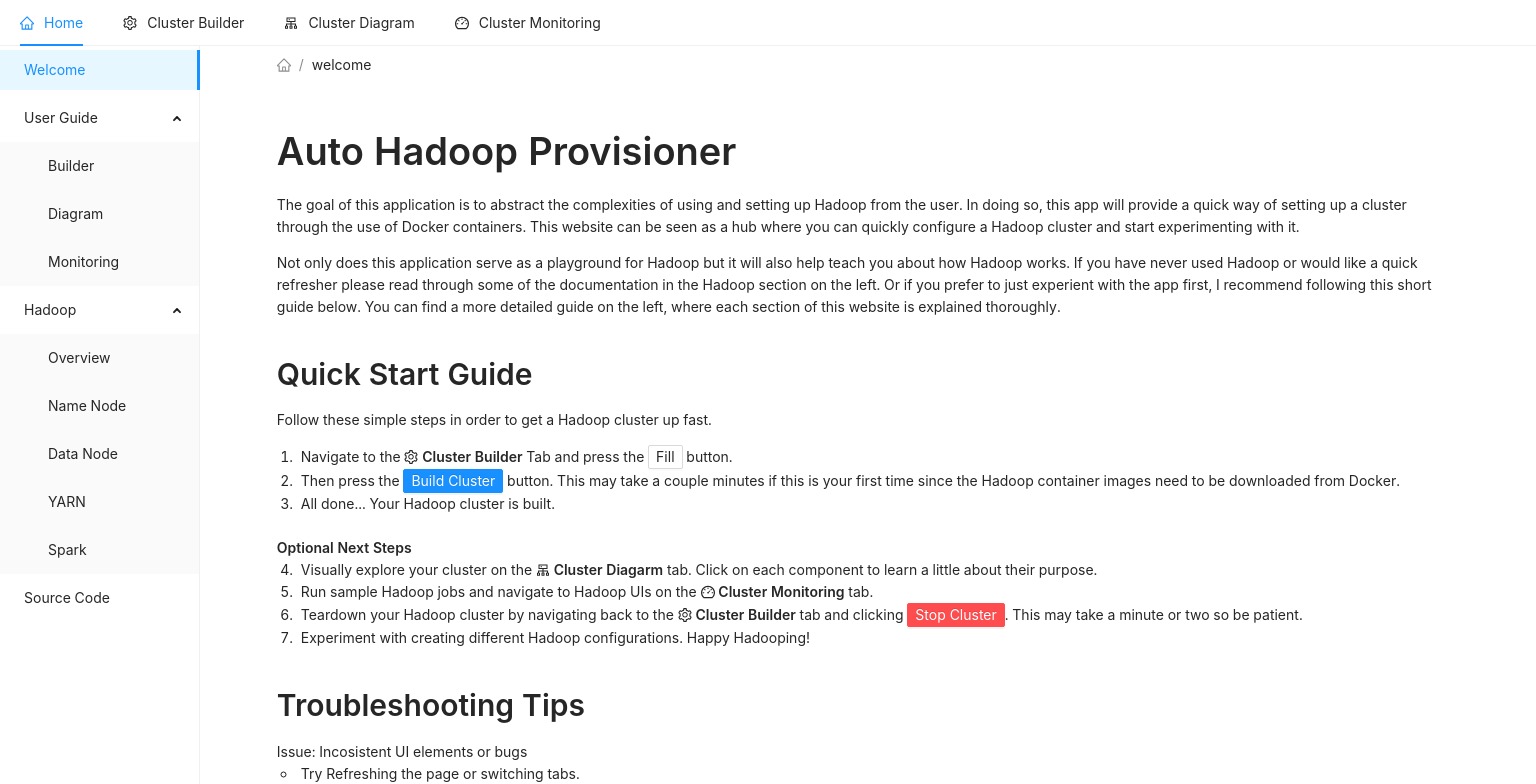
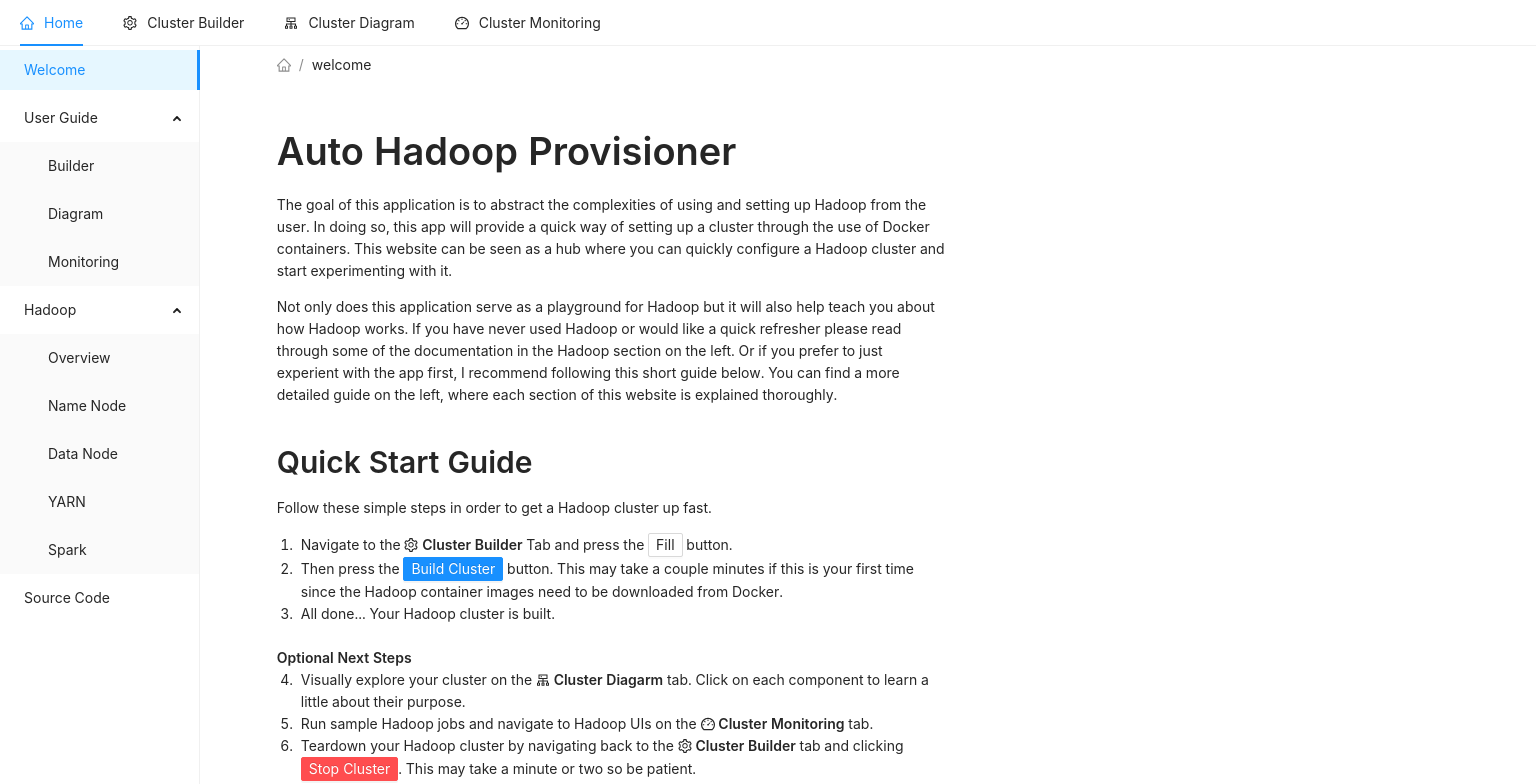
Before and after one commit to JohnNooney/HadoopAutoProvisioner, a React (Create React App) app in the folder hadoop-creator/: page / in a window 1536 px wide. Both pictures are taken after a click on the item "Home". Shown: the top 784 px of the page. Built offline with nearby package versions, Linux system fonts and the light colour scheme; no server answers.

Commit message:
Change documentation size for large monitors

```diff
--- a/hadoop-creator/src/App.css
+++ b/hadoop-creator/src/App.css
@@ -34,6 +34,12 @@
   margin: 1vh 5vw 1vh 5vw;
 }
 
+@media screen and (min-width: 1500px) {
+  .home_content {
+    width: 50%;
+  }
+}
+
 .flow{
   width: 100vw;
   height: 80vh;
```
